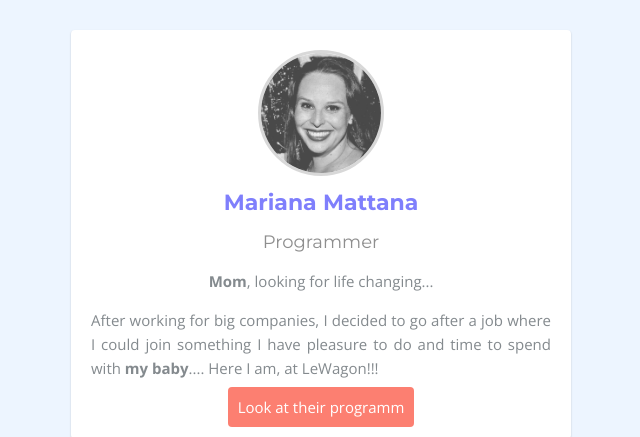
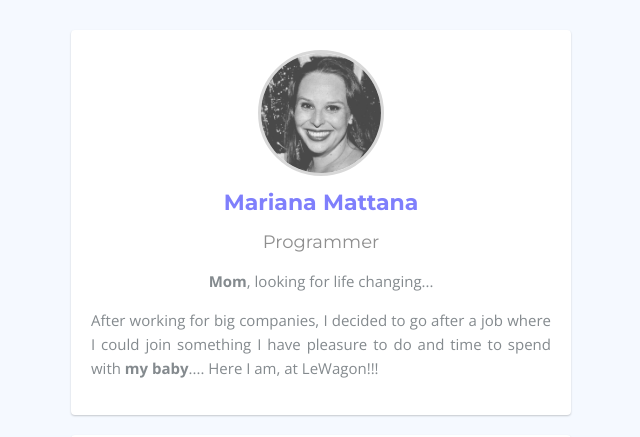
Before and after one commit to mariMattana/profile, a plain HTML site: page index.html in a window 1280 px wide. Shown: the top 437 px of the page, without its empty margins (319-959 px from the left). Drawn offline with nearby package versions, Linux system fonts and the light colour scheme.

Commit message:
finished my profile page

```diff
--- a/index.html
+++ b/index.html
@@ -15,7 +15,6 @@
       <p><strong>Mom</strong>, looking for life changing...</p>
       <p class = "text-justify">After working for big companies, I decided to go after a job where I could join something I have
          pleasure to do and time to spend with<strong> my baby</strong>.... Here I am, at LeWagon!!!</p>
-      <a class = "btn-red" href="https://www.lewagon.com/" target = "_blank">Look at their programm</a>
     </div>
     <div class = "card text-center">
       <ul class = "list-inline">
--- a/style.css
+++ b/style.css
@@ -1,5 +1,5 @@
 body {
-  background-color: rgba(230, 242, 255, 0.7);
+  background-color: rgba(230, 242, 255, 0.4);
   font-family: 'Open Sans', sans-serif;
   font-weight: 300;
   color: #848a8e;
@@ -38,19 +38,6 @@ body {
 
 .text-center {
   text-align: center;
-}
-
-.btn-red {
-  background-color: #fc7f71;
-  color: white;
-  font-weight: 500;
-  padding: 10px;
-  border-radius: 4px;
-}
-
-.btn-red:hover {
-  text-decoration: underline;
-  color: white;
 }
 
 .list-inline > li {
```
